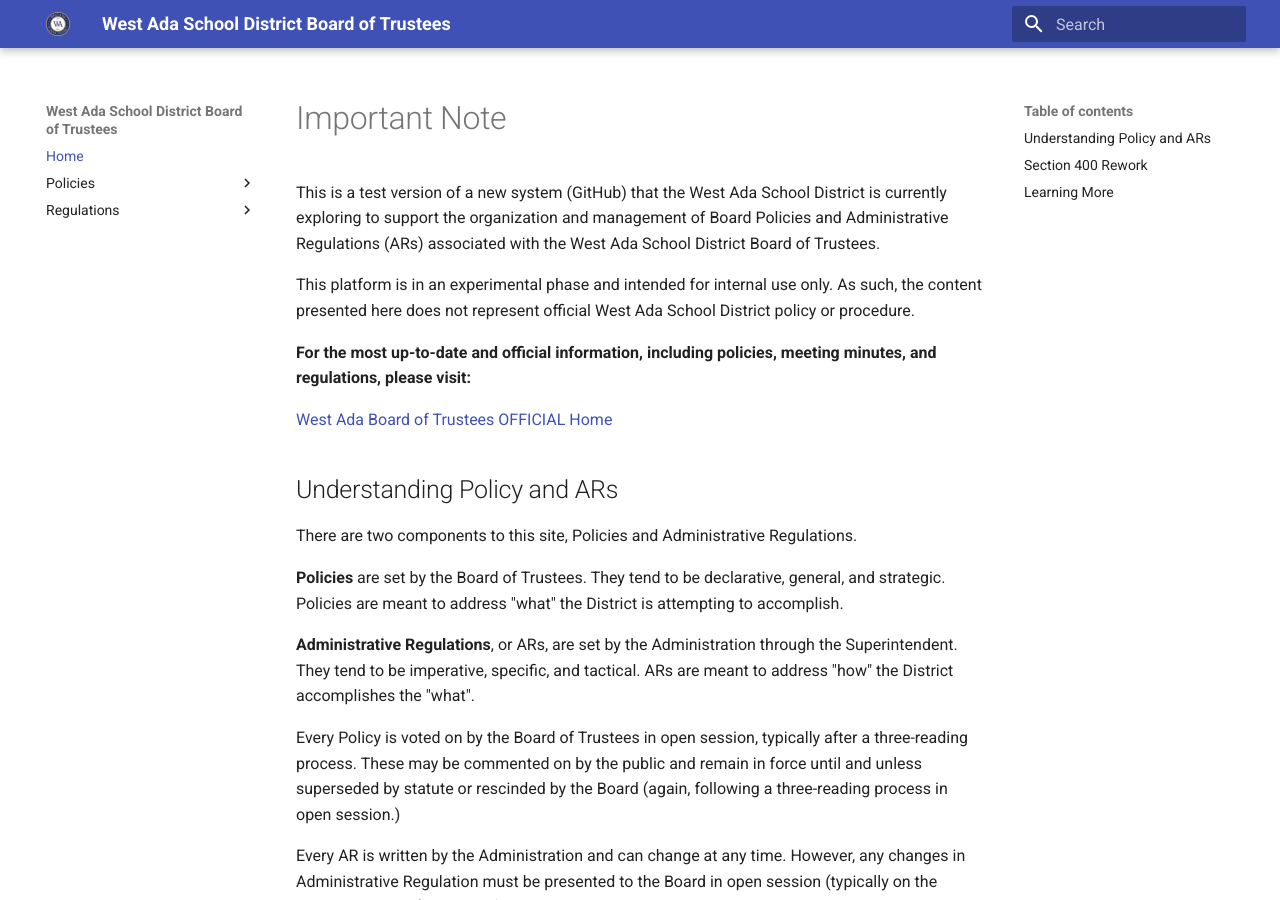
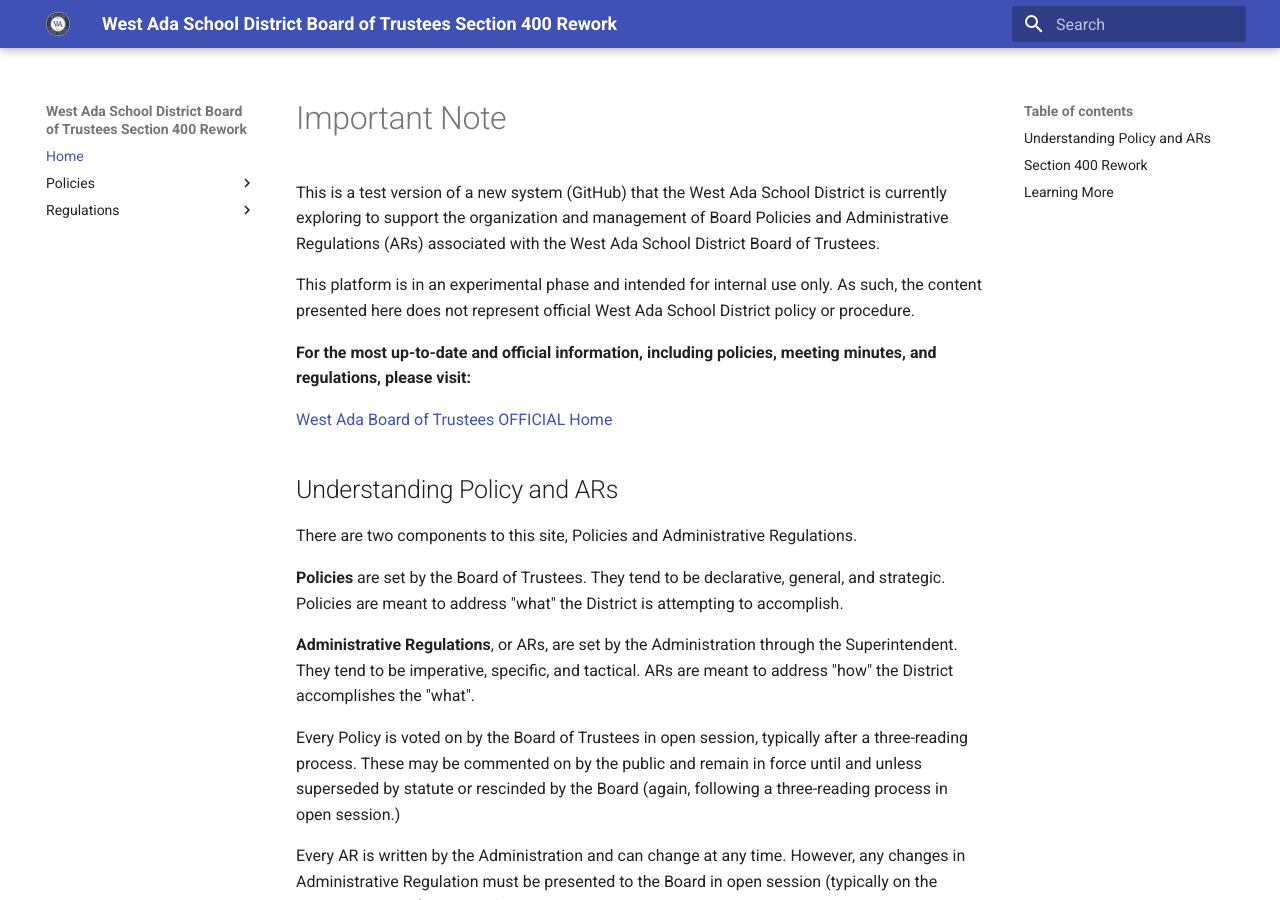
Before and after one commit to westada/section-400-hr-policy-review, an MkDocs documentation site: the page built from docs/index.md, in a window 1280 px wide and 900 px high. Built offline with MkDocs 1.6.1 and Material for MkDocs 9.7.7, drawn with Linux system fonts in a browser that asks for light colours.

```diff
--- a/mkdocs.yml
+++ b/mkdocs.yml
@@ -1,4 +1,4 @@
-site_name: West Ada School District Board of Trustees
+site_name: West Ada School District Board of Trustees Section 400 Rework
 theme:
   name: material
   custom_dir: overrides
@@ -7,6 +7,9 @@ markdown_extensions:
   - footnotes
   - meta
   - tables
+  - admonition
+  - pymdownx.details
+  - pymdownx.superfences
 plugins:
   - search
   - autolinks
```
